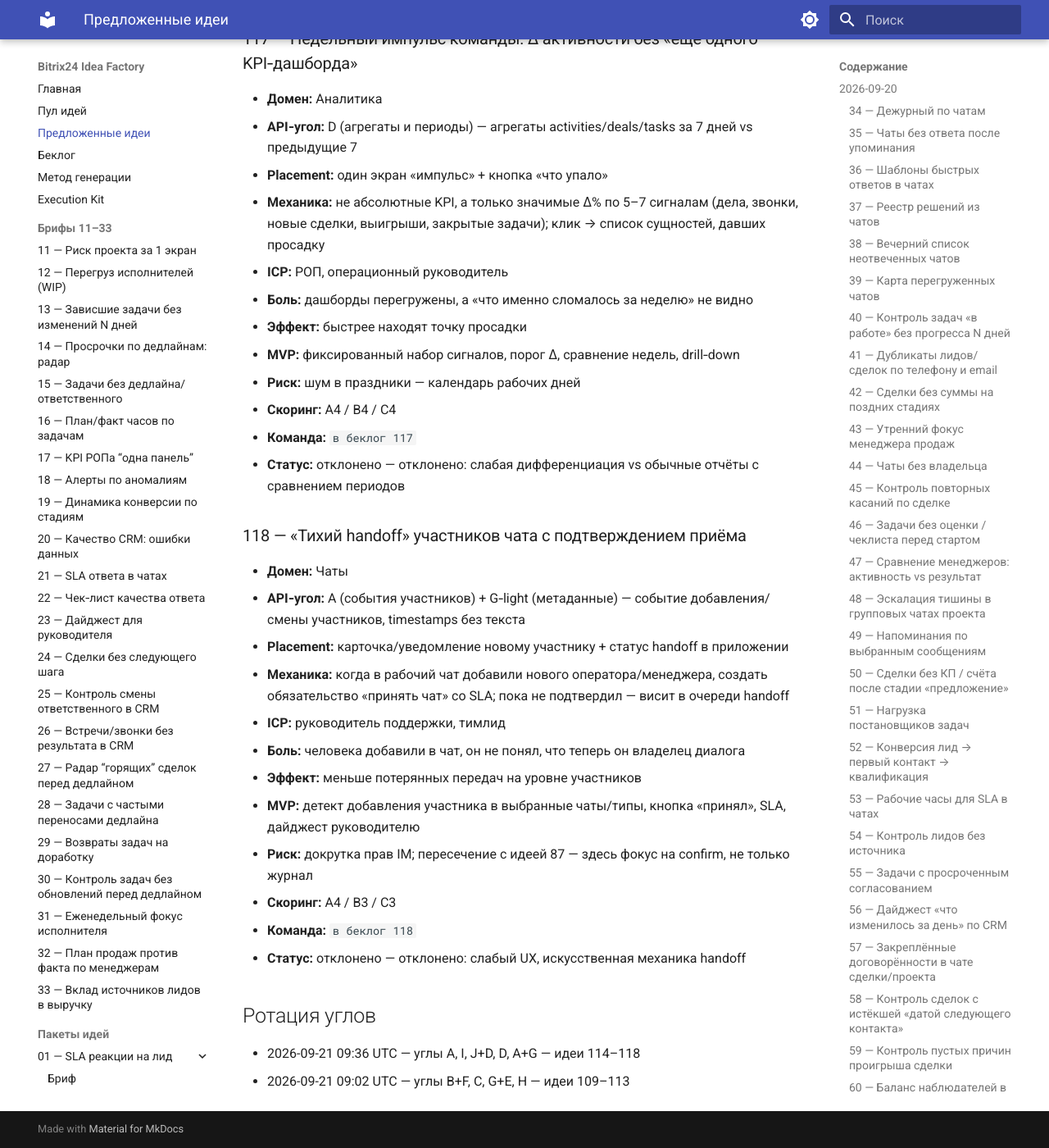
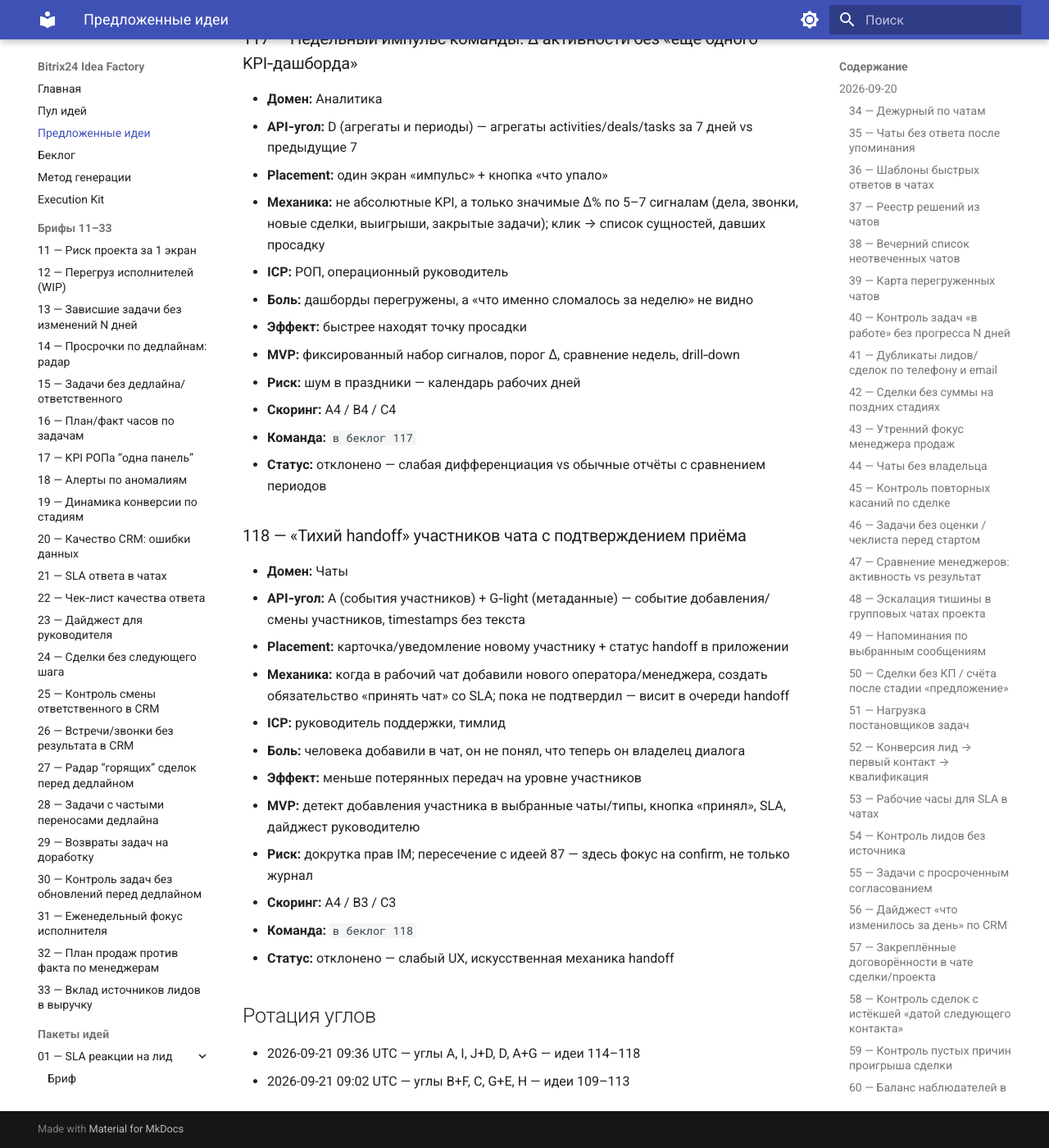
Before and after one commit to grinkevich-dima/b24-idea-factory, an MkDocs documentation site: the page built from docs/idea-briefs/PROPOSED.md, in a window 1280 px wide and 1400 px high, scrolled down 31154 px. Shown: the whole window at 82% size. Built offline with MkDocs 1.6.1 and Material for MkDocs 9.7.7, drawn with Linux system fonts in a browser that asks for light colours; some of the changed text lies outside the part shown.

Commit message:
Fix rejected status wording
Co-authored-by: grinkevich-dima <grinkevich-dima@users.noreply.github.com>

```diff
--- a/docs/idea-briefs/PROPOSED.md
+++ b/docs/idea-briefs/PROPOSED.md
@@ -854,7 +854,7 @@
 - **Риск:** не плодить дубли, если дело уже есть — проверка перед созданием
 - **Скоринг:** A5 / B4 / C4
 - **Команда:** `в беклог 114`
-- **Статус:** отклонено — отклонено: закрывается штатными роботами B24
+- **Статус:** отклонено — закрывается штатными роботами B24
 
 ### 115 — Кандидаты на объединение в момент создания лида
 - **Домен:** CRM
@@ -868,7 +868,7 @@
 - **Риск:** ложные совпадения — только подсказки, без авто‑merge в MVP
 - **Скоринг:** A5 / B4 / C3
 - **Команда:** `в беклог 115`
-- **Статус:** отклонено — отклонено: штатный контроль дубликатов B24
+- **Статус:** отклонено — штатный контроль дубликатов B24
 
 ### 116 — Аномалия состава товаров в сделке относительно «нормы» воронки
 - **Домен:** CRM / Аналитика
@@ -895,7 +895,7 @@
 - **Риск:** шум в праздники — календарь рабочих дней
 - **Скоринг:** A4 / B4 / C4
 - **Команда:** `в беклог 117`
-- **Статус:** отклонено — отклонено: слабая дифференциация vs обычные отчёты с сравнением периодов
+- **Статус:** отклонено — слабая дифференциация vs обычные отчёты с сравнением периодов
 
 ### 118 — «Тихий handoff» участников чата с подтверждением приёма
 - **Домен:** Чаты
@@ -909,7 +909,7 @@
 - **Риск:** докрутка прав IM; пересечение с идеей 87 — здесь фокус на confirm, не только журнал
 - **Скоринг:** A4 / B3 / C3
 - **Команда:** `в беклог 118`
-- **Статус:** отклонено — отклонено: слабый UX, искусственная механика handoff
+- **Статус:** отклонено — слабый UX, искусственная механика handoff
 
 ## Ротация углов
 
```
